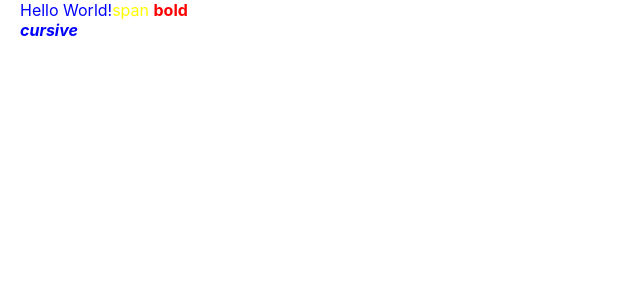
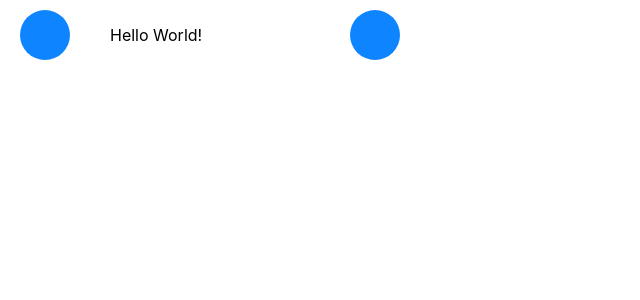
Before and after one commit to therrance/styled-components-example-, a React (Create React App) app: page / in a window 1280 px wide. Shown: the top 300 px of the page, without its empty margins (0-640 px from the left). Built offline with nearby package versions, Linux system fonts and the light colour scheme.

Commit message:
add styles

```diff
--- a/package.json
+++ b/package.json
@@ -9,6 +9,7 @@
     "react": "^17.0.2",
     "react-dom": "^17.0.2",
     "react-scripts": "4.0.3",
+    "styled-components": "^5.3.3",
     "web-vitals": "^1.0.1"
   },
   "scripts": {
--- a/src/App.css
+++ b/src/App.css
@@ -1,38 +1,3 @@
-.App {
-  text-align: center;
+body .thing{
+  color: red;
 }
-
-.App-logo {
-  height: 40vmin;
-  pointer-events: none;
-}
-
-@media (prefers-reduced-motion: no-preference) {
-  .App-logo {
-    animation: App-logo-spin infinite 20s linear;
-  }
-}
-
-.App-header {
-  background-color: #282c34;
-  min-height: 100vh;
-  display: flex;
-  flex-direction: column;
-  align-items: center;
-  justify-content: center;
-  font-size: calc(10px + 2vmin);
-  color: white;
-}
-
-.App-link {
-  color: #61dafb;
-}
-
-@keyframes App-logo-spin {
-  from {
-    transform: rotate(0deg);
-  }
-  to {
-    transform: rotate(360deg);
-  }
-}
--- a/src/App.js
+++ b/src/App.js
@@ -1,36 +1,57 @@
 import styled from "styled-components";
+import "./App.css";
 
 const Thing = styled.div`
-  color: blue;
   position: relative;
   width: 200px;
-  left: 20px;
+  left: 80px;
   cursor: pointer;
+  padding: 20px 30px;
+  border-radius: 5px;
+  margin-top: 5px;
+  transition: all 300ms;
 
-  span {
-    color: yellow;
+  // Псевдоселектор
+  &:hover {
+    text-indent: 5px; // <Thing> при наведении
+  }
 
-    b {
-      color: red;
+  // <Thing> + <Thing>, Второй по счету Thing
+  & + & {
+    background: #0e85ff;
+  }
 
-      i {
-        color: blue;
-      }
-    }
+  // <Thing> вместе с классом ".something"
+  &.something {
+    background: orange;
+  }
+
+  // Псевдоэлементы
+  &::before,
+  &::after {
+    content: "";
+    position: absolute;
+    top: 5px;
+    left: -60px;
+    width: 50px;
+    height: 50px;
+    background: #0e85ff;
+    border-radius: 50%;
+  }
+
+  &::after {
+    left: unset;
+    right: -60px;
   }
 `;
 
 function App() {
   return (
-    <Thing>
-      Hello World!
-      <span>
-        span{" "}
-        <b>
-          bold <i>cursive</i>
-        </b>
-      </span>
-    </Thing>
+    <>
+      <Thing className="thing[[
+        \
+        ">Hello World!</Thing>
+    </>
   );
 }
 
```
Also changed, not shown: 2 other files (tests, documents, lock files or other folders).
